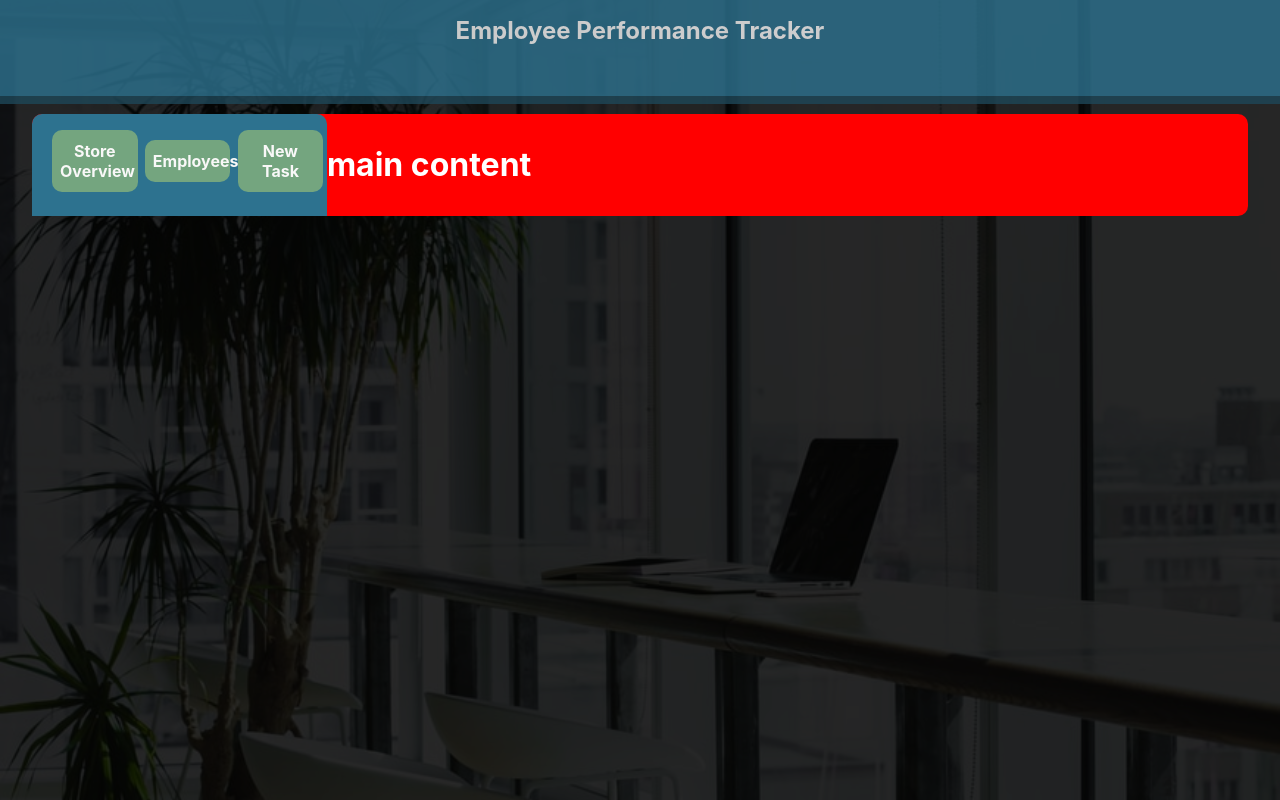
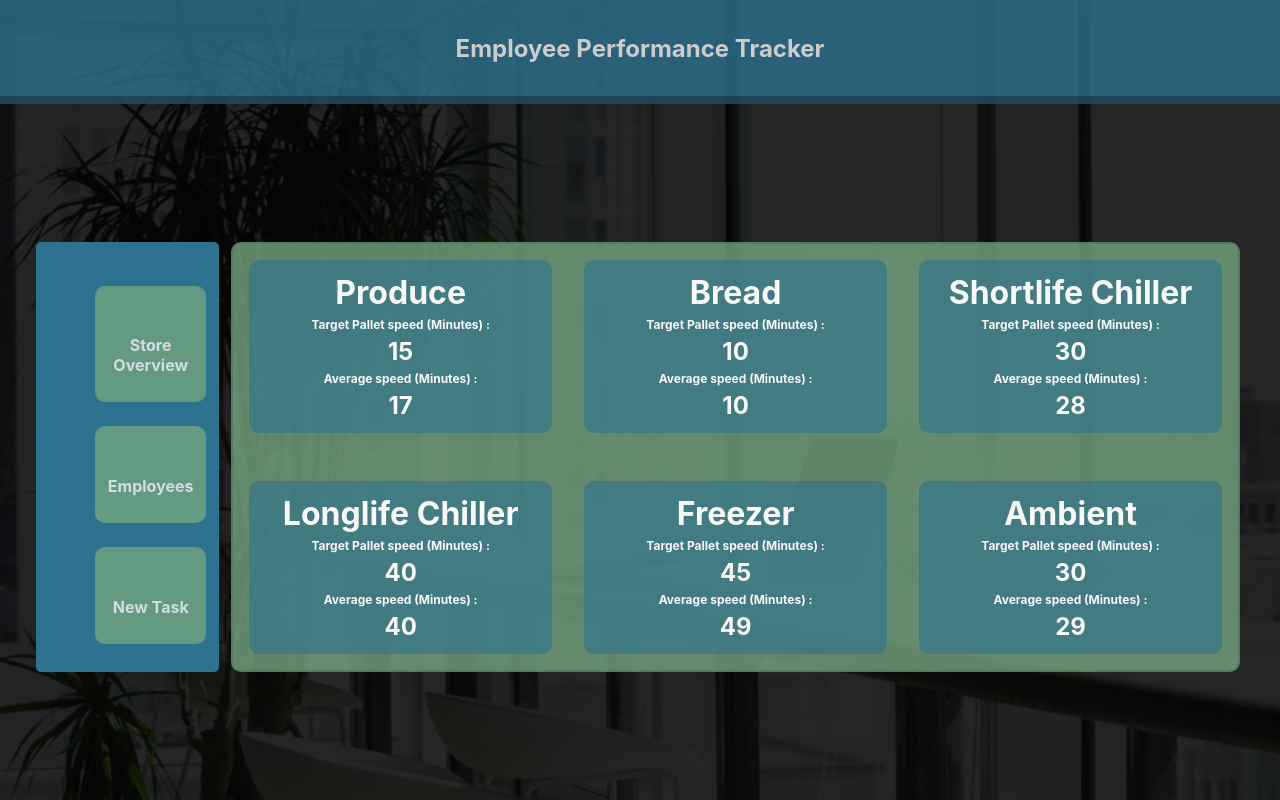
Before and after one commit to Sjones91/performance-tracker, a React (Create React App) app: page / in a window 1280 px wide. Built offline with nearby package versions, Linux system fonts and the light colour scheme.

Commit message:
Changes to design and build

```diff
--- a/src/App.scss
+++ b/src/App.scss
@@ -2,7 +2,8 @@
 $primaryCol: #F9F8F8;
 $secondryCol: #2D728F;
 $tertiaryCol: #74A57F;
-$compCol: #1e4758;
+$compCol: #597a60;
+$compCol2: #1e5066;
 
 //commonly used styles
 
@@ -16,20 +17,21 @@ $compCol: #1e4758;
 }
 //Main styles
 .body {
-  height: 100vh;
   background-image: url("./media/background-main.jfif");
   background-size: cover;
   background-color: rgb(41, 41, 41);
   background-blend-mode: multiply;
-  margin: 0;
+  margin: auto;
   padding: 0;
   width: 100vw;
+  height: 100%;
+
 }
 
 //*****************************header***********************************
 .header {
   background: $secondryCol;
-  border-bottom: $compCol solid 8px;
+  border-bottom: $compCol2 solid 8px;
   opacity: 80%;
   height: 6rem;
   color: $primaryCol;
@@ -39,14 +41,17 @@ $compCol: #1e4758;
  font-size: 1.5rem;
  text-align: center;
  align-self: center;
+ margin: auto;
 }
 //*****************************Main Page***********************************
 //*****************************Nav Bar***********************************
 .nav {
   background: $secondryCol;
   align-content: center;
-  border-radius: 10px 10px 0 0;
-
+  border-radius: 5px ;
+  margin-bottom: 0.25rem;
+  margin: auto;
+  width: 98%;
 }
 .nav-list {
   list-style-type: none;
@@ -64,25 +69,99 @@ $compCol: #1e4758;
   align-content: space-around;
   margin: auto;
   font-weight: 700;
-
+  opacity: 80%;
+}
+.nav-item:hover {
+  cursor: pointer;
+  opacity: 100%;
 }
 //*****************************Page Content***********************************
 .content {
   display:flex;
   flex-direction: column;
-  background: red;
   width: 95%;
-  margin: 10px auto;
+  margin: auto;
+  margin-left: 2px;
+  margin-top: 0.5rem;
   border-radius: 10px;
+}
+.main {
+  background-color: rgba($tertiaryCol, 0.8);
+  margin: 0.5rem;
+  border-radius: 10px;
+  border: $compCol solid 2px;
+  display: grid;
+  grid-gap: 1.25rem;
+  grid-column-gap: 1.25rem;
+  grid-template-columns: 1fr 1fr;
+  grid-auto-rows: 1fr;
+  padding: 1rem;
+
+}
+.overview-tile {
+  background-color: rgba($secondryCol, $alpha: 0.6);
+  color: $primaryCol;
+  border-radius: 10px;
+  text-align: center;
+  padding: 0.5rem;
+}
+.palletTime {
+  font-size: 1.5rem;
+  font-weight: 700;
+  margin: 0;
+}
+h1 {
+  margin: 0;
+  padding: 5px;
+}
+h2{
+  font-size:0.75rem;
+  margin: 0;
 }
 
 //*****************************Media Queries***********************************
 @media screen and (min-width:720px) {
+  .body {
+    min-height: 100vh;
+  }
+  .header {
+    margin-bottom: 10px;
+  }
   .content {
+    display: flex;
     flex-direction: row;
-    color: white
+    color: white;
+    margin: auto;
+    justify-content: stretch;
+    justify-content: space-around;
+
   }
-  .nav{
+  .nav {
+    margin: 0 auto;
+    flex-basis: 15%;
+  }
+  .nav-list {
     flex-direction: column;
+    padding: 0;
+    margin-left: auto;
+    flex-grow: 0.75;
+    margin-top: auto;
+  }
+  .nav-item {
+    align-self: stretch;
+    flex-grow: 1;
+    width: 70%;
+    margin: 0.75rem auto;
+    text-align: center;
+    padding-top: 25%;
+  }
+  .main {
+    grid-template-columns: 1fr 1fr 1fr;
+    grid-auto-rows: 1fr;
+    grid-row-gap: 3rem;
+    grid-column-gap: 2rem;
+    margin-top: 0;
+    margin-bottom: 0;
+    flex-basis: 80%;
   }
 }
--- /dev/null
+++ b/src/components/main-components/ambient.js
@@ -0,0 +1,22 @@
+import '../../App.scss';
+
+
+function AmbientOverview() {
+    return (
+        <div className="overview-tile">
+            <h1 className="d-f-col">Ambient</h1>
+            <div className="d-f-col">
+                <h2>Target Pallet speed (Minutes) :</h2>
+                <h1 className="palletTime">30</h1>
+            </div>
+            <div className="d-f-col">
+                <h2>Average speed (Minutes) :</h2>
+                <h1 className="palletTime">29</h1>
+            </div>
+
+        </div>
+    )
+
+}
+
+export default AmbientOverview;
--- /dev/null
+++ b/src/components/main-components/bread.js
@@ -0,0 +1,22 @@
+import '../../App.scss';
+
+
+function BreadOverview() {
+    return (
+        <div className="overview-tile">
+            <h1 className="d-f-col">Bread</h1>
+            <div className="d-f-col">
+                <h2>Target Pallet speed (Minutes) :</h2>
+                <h1 className="palletTime">10</h1>
+            </div>
+            <div className="d-f-col">
+                <h2>Average speed (Minutes) :</h2>
+                <h1 className="palletTime">10</h1>
+            </div>
+
+        </div>
+    )
+
+}
+
+export default BreadOverview;
--- /dev/null
+++ b/src/components/main-components/freezer.js
@@ -0,0 +1,20 @@
+import '../../App.scss';
+
+
+function FreezerOverview() {
+    return (
+        <div className="overview-tile">
+            <h1 className="d-f-col">Freezer</h1>
+            <div className="d-f-col">
+                <h2>Target Pallet speed (Minutes) :</h2>
+                <h1 className="palletTime">45</h1>
+            </div>
+            <div className="d-f-col">
+                <h2>Average speed (Minutes) :</h2>
+                <h1 className="palletTime">49</h1>
+            </div>
+        </div>
+    )
+}
+
+export default FreezerOverview;
--- /dev/null
+++ b/src/components/main-components/longlife-chiller.js
@@ -0,0 +1,21 @@
+import '../../App.scss';
+
+
+function LongLifeOverview() {
+    return (
+        <div className="overview-tile">
+            <h1 className="d-f-col">Longlife Chiller</h1>
+            <div className="d-f-col">
+                <h2>Target Pallet speed (Minutes) :</h2>
+                <h1 className="palletTime">40</h1>
+            </div>
+            <div className="d-f-col">
+                <h2>Average speed (Minutes) :</h2>
+                <h1 className="palletTime">40</h1>
+            </div>
+        </div>
+    )
+
+}
+
+export default LongLifeOverview;
--- /dev/null
+++ b/src/components/main-components/produce.js
@@ -0,0 +1,22 @@
+import '../../App.scss';
+
+
+function ProduceOverview() {
+    return (
+        <div className="overview-tile">
+            <h1 className="d-f-col">Produce</h1>
+            <div className="d-f-col">
+                <h2>Target Pallet speed (Minutes) :</h2>
+                <h1 className="palletTime">15</h1>
+            </div>
+            <div className="d-f-col">
+                <h2>Average speed (Minutes) :</h2>
+                <h1 className="palletTime">17</h1>
+            </div>
+
+        </div>
+    )
+
+}
+
+export default ProduceOverview;
--- /dev/null
+++ b/src/components/main-components/shortlife-chiller.js
@@ -0,0 +1,22 @@
+import '../../App.scss';
+
+
+function ShortLifeOverview() {
+    return (
+        <div className="overview-tile">
+            <h1 className="d-f-col">Shortlife Chiller</h1>
+            <div className="d-f-col">
+                <h2>Target Pallet speed (Minutes) :</h2>
+                <h1 className="palletTime">30</h1>
+            </div>
+            <div className="d-f-col">
+                <h2>Average speed (Minutes) :</h2>
+                <h1 className="palletTime">28</h1>
+            </div>
+
+        </div>
+    )
+
+}
+
+export default ShortLifeOverview;
--- a/src/components/main.js
+++ b/src/components/main.js
@@ -1,11 +1,22 @@
 import '../App.scss';
+import Produce from "./main-components/produce.js"
+import Bread from "./main-components/bread.js"
+import Shortlife from "./main-components/shortlife-chiller.js"
+import Longlife from "./main-components/longlife-chiller.js"
+import Freezer from "./main-components/freezer.js"
+import Ambient from "./main-components/ambient"
+
 
 
 function Main() {
     return (
-        <div className="content">
-            <h1> main content</h1>
-
+        <div className="main">
+            <Produce/>
+            <Bread/>
+            <Shortlife/>
+            <Longlife/>
+            <Freezer/>
+            <Ambient/>
         </div>
     )
 
```
